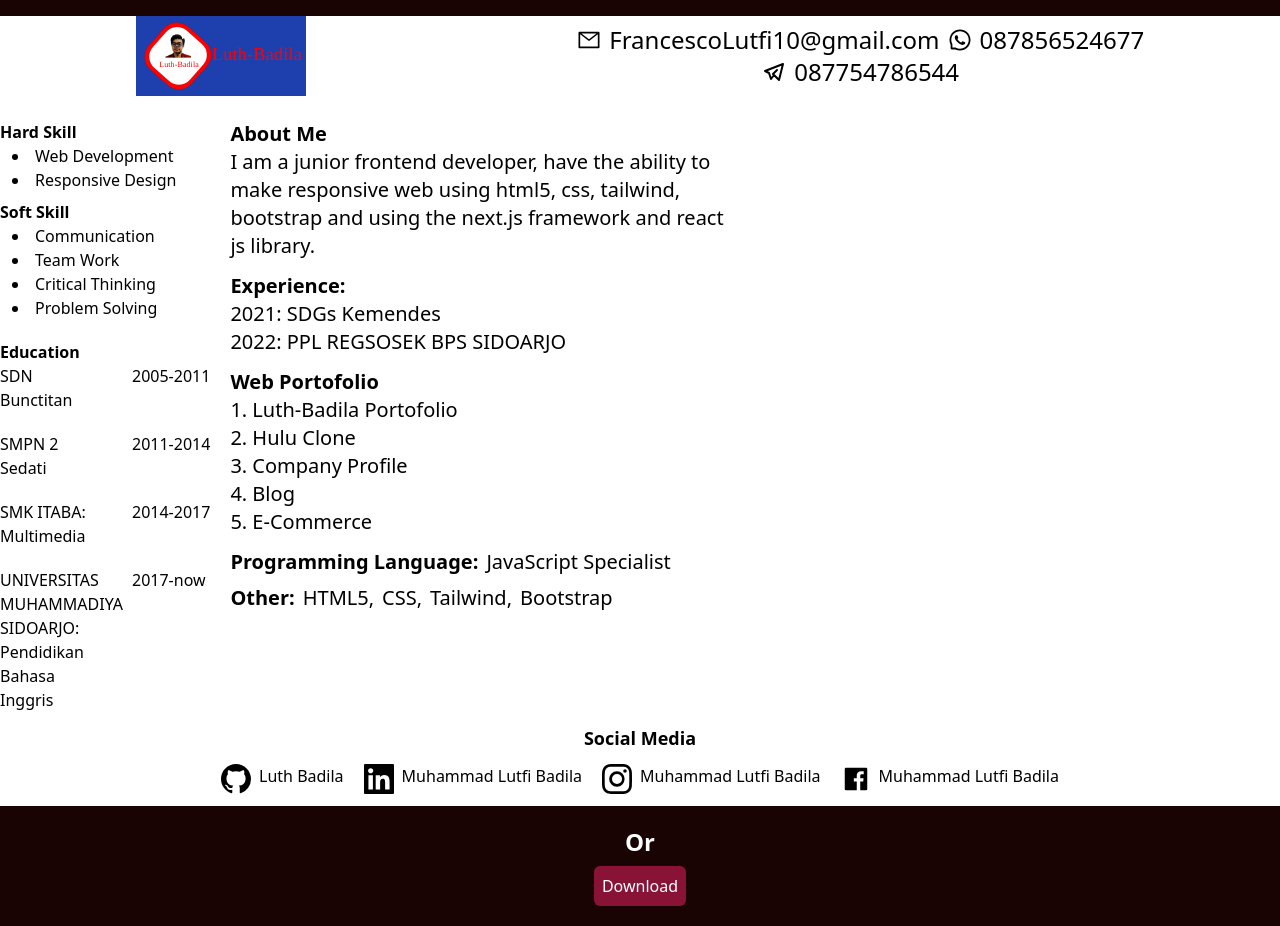
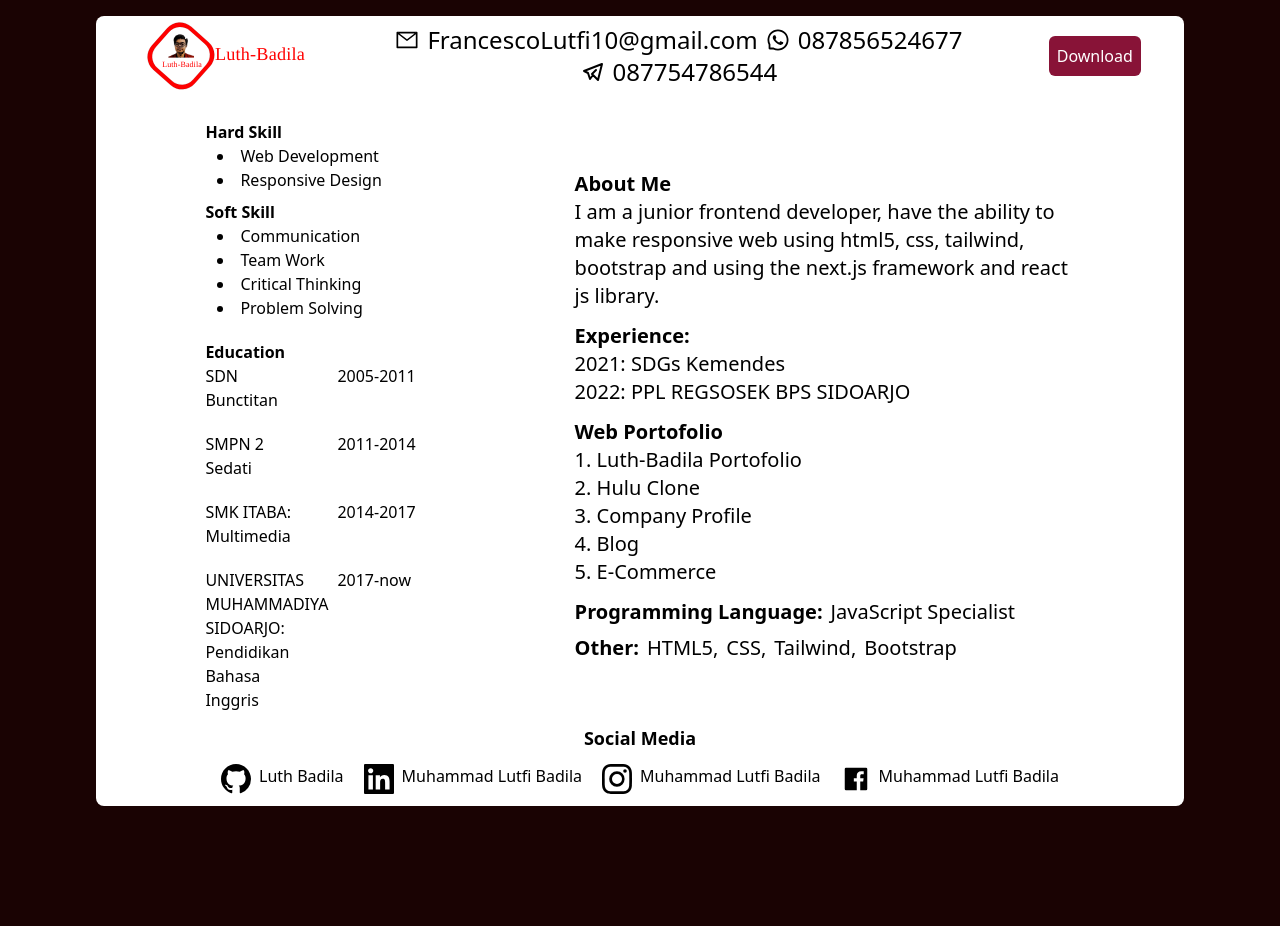
Before and after one commit to Luth-Badila/Luth-Badila, a React (Vite) app: page /cv in a window 1280 px wide. Shown: the part 120-1046 px from the top of the page. After the commit the page ends 946 px from the top, so only its background shows below. Built offline with nearby package versions, Linux system fonts and the light colour scheme.

Commit message:
added pdflinke, setLineWidth, setDraw color in downloadFileDocument function in cv

```diff
--- a/src/components/Cv.jsx
+++ b/src/components/Cv.jsx
@@ -12,29 +12,32 @@ const Cv = ({ rootElementid, DownloadFileName }) => {
     const input = document.getElementById(rootElementid);
     html2canvas(input).then((canvas) => {
       const imgData = canvas.toDataURL("image/png");
-      const pdf = new jsPDF("p", "pt", "a4");
-      pdf.addImage(imgData, "JPEG", 10, 50);
+      const pdf = new jsPDF({
+        orientation: "p",
+        unit: "mm",
+        format: "a4",
+        putOnlyUsedFonts: true,
+        floatPrecision: 16,
+      });
+      pdf.addImage(imgData, "JPEG", 0, 0);
+      // Margin lines: A4 = inch width:8.25 / height:11.75
+      // pdf.line(x, y, width, height);
+      pdf.setDrawColor("white");
+      pdf.setLineWidth(1 / 72);
+      pdf.line(0, 0, 0, 0);
       pdf.save(`${DownloadFileName}`);
     });
   };
 
   return (
     <>
-      <div className="flex flex-col gap-3 bg-white">
-        <CvHeader />
-        <div className="flex sm:flex-row flex-col gap-5 justify-start items-start">
+      <div className="flex flex-col gap-3 mx-24 bg-white rounded-lg mb-5">
+        <CvHeader downloadFileDocument={downloadFileDocument} />
+        <div className="flex sm:flex-row flex-col gap-5 mx-10 justify-around items-center">
           <CvAside />
           <CvMain />
         </div>
         <CvFooter />
-      </div>
-      <div className="flex flex-col justify-center items-center mt-5 text-white mb-5 gap-2">
-        <h1 className="text-2xl font-bold">Or</h1>
-        <Link href="">
-          <button onClick={downloadFileDocument} className="p-2 bg-rose-900 rounded-md">
-            Download
-          </button>
-        </Link>
       </div>
     </>
   );
--- a/src/components/CvHeader.jsx
+++ b/src/components/CvHeader.jsx
@@ -2,16 +2,17 @@ import React from "react";
 import { logoHeader } from "../assets";
 import { AiOutlineMail, AiOutlineWhatsApp } from "react-icons/ai";
 import { TbBrandTelegram } from "react-icons/tb";
+import { Link } from "react-router-dom";
 
-const CvHeader = () => {
+const CvHeader = ({ downloadFileDocument }) => {
   return (
     <div className="flex sm:flex-row flex-col h-full  text-black justify-around items-center mb-3">
-      <div className="flex bg-blue-800">
+      <div className="flex">
         <img src={logoHeader} alt="profile photo" className="sm:w-[170px] sm:h-[80px] w-[80px]" />
       </div>
       <div className="sm:text-2xl text-lg">
         <div className="flex sm:flex-row flex-col sm:gap-2 gap-0 items-center">
-          <div className="flex items-center gap-2">
+          <div className="flex items-center justify-center gap-2">
             <AiOutlineMail />
             <p>FrancescoLutfi10@gmail.com</p>
           </div>
@@ -27,6 +28,13 @@ const CvHeader = () => {
           </div>
         </div>
       </div>
+      <div>
+        <Link href="">
+          <button onClick={downloadFileDocument} className="p-2 bg-rose-900 rounded-md text-white">
+            Download
+          </button>
+        </Link>
+      </div>
     </div>
   );
 };
```
